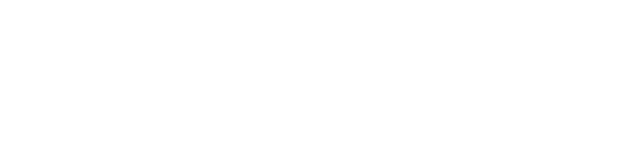
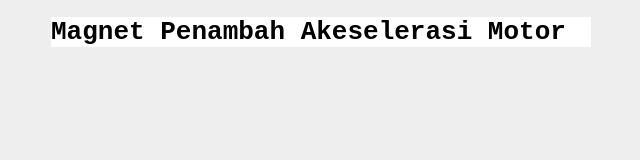
Before and after one commit to NathanPambudi21/lp-magnet-penambah-akselerasi-motor, a plain HTML site: page index.html in a window 1280 px wide. Shown: the whole page, without its empty margins (319-959 px from the left). Drawn offline with Linux system fonts and the light colour scheme.

Commit message:
kode css kedua

```diff
--- a/index.html
+++ b/index.html
@@ -4,9 +4,14 @@
     <meta charset="UTF-8">
     <meta http-equiv="X-UA-Compatible" content="IE=edge">
     <meta name="viewport" content="width=device-width, initial-scale=1.0">
+    <link rel="stylesheet" type="text/css" href="style.css"/>
     <title>Magnet Penamabah Akselerasi Motor</title>
 </head>
 <body>
+<div class="container">
+    <h1>Magnet Penambah Akeselerasi Motor</h1>
+
+</div>
 
 </body>
 </html>
--- a/style.css
+++ b/style.css
@@ -1,3 +1,10 @@
 body {
     background-color: #eeeeee;
+    font-family: monospace;
 }
+
+.container {
+    width: 540px;
+    background-color: #ffffff;
+    margin: auto;
+}
```
